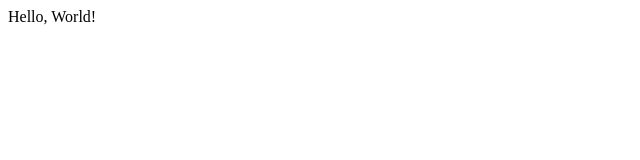
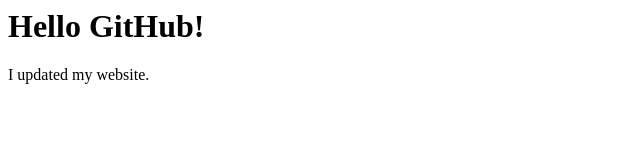
Before and after one commit to ashleycrasta07-web/college-demo, a plain HTML site: page index.html in a window 1280 px wide. Shown: the whole page, without its empty margins (0-640 px from the left). Drawn offline with Linux system fonts and the light colour scheme.

Commit message:
Update index page

```diff
--- a/index.html
+++ b/index.html
@@ -1 +1,2 @@
-<p>Hello, World!</p>
+<h1>Hello GitHub!</h1>
+<p>I updated my website.</p>
```
